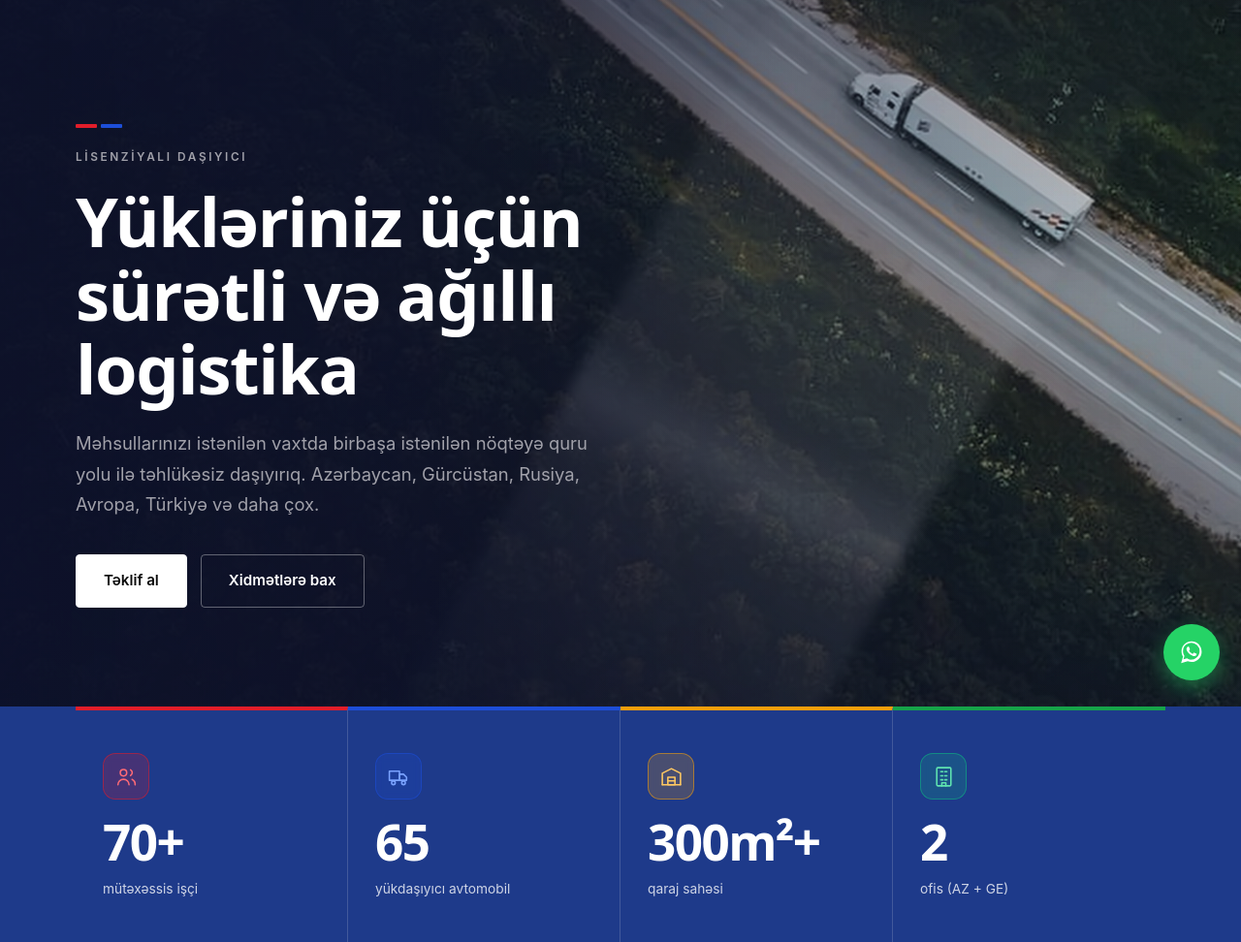
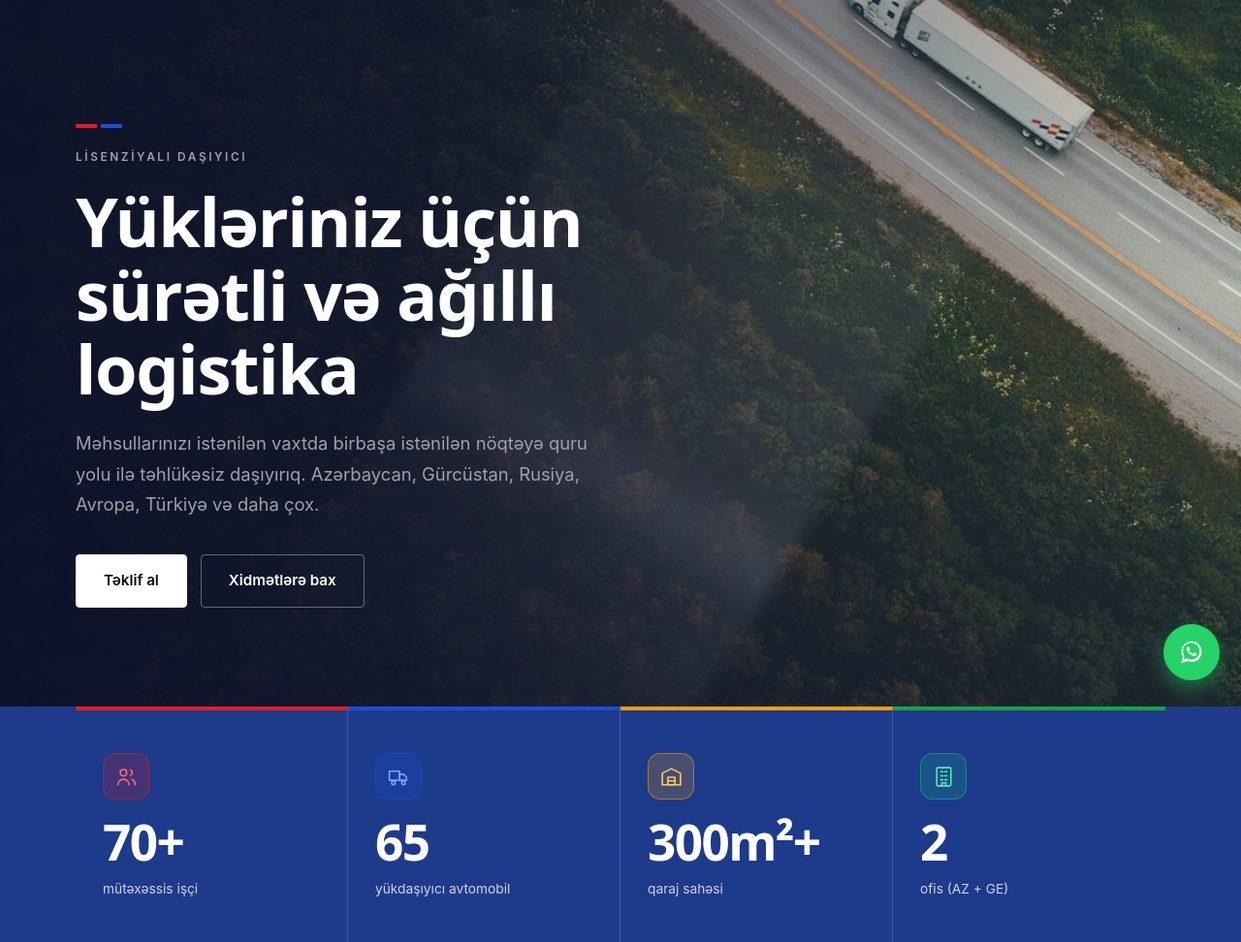
Before and after one commit to notfarruks/FastTransLogistics, a Flask app: page / in a window 1280 px wide. Shown: the part 76-1048 px from the top of the page at 97% size. Run offline with Flask 3, Linux system fonts and the light colour scheme; some web fonts are replaced.

Commit message:
Some changes

```diff
--- a/static/css/styles.css
+++ b/static/css/styles.css
@@ -319,7 +319,7 @@ h3 { font-size: 1.2rem; letter-spacing: -0.01em; }
   .route-track { max-width: 60px; }
 
   /* keep the truck in frame on a narrow screen */
-  .hero::before { background-position: 74% 18%; }
+  .hero::before { background-position: 70% 24%; }
   .hero-streak { display: none; }
 
   /* partners: shorter tiles instead of huge boxes */
@@ -402,7 +402,7 @@ h3 { font-size: 1.2rem; letter-spacing: -0.01em; }
 /* moving image layer — drone tracks the truck forward along the road */
 .hero::before{
   content:""; position:absolute; inset:-8%; z-index:-2; will-change:transform;
-  background:var(--indigo) url('/static/img/photos/hero.jpg') 56% 20%/cover no-repeat;
+  background:var(--indigo) url('/static/img/photos/hero.jpg') center/cover no-repeat;
   animation:heroDrive 16s ease-in-out infinite alternate;
 }
 /* overlay: dark on the left for text, clears toward the top-right so the truck pops */
@@ -414,8 +414,8 @@ h3 { font-size: 1.2rem; letter-spacing: -0.01em; }
 }
 /* light streak that races up the road to sell the speed */
 .hero-streak{
-  position:absolute; z-index:-1; top:-30%; left:48%; width:30%; height:170%;
-  transform:rotate(28deg); transform-origin:center;
+  position:absolute; z-index:-1; top:-30%; left:35%; width:34%; height:170%;
+  transform:rotate(31deg); transform-origin:center;
   background:linear-gradient(180deg, rgba(255,255,255,0) 0%, rgba(255,255,255,.16) 45%, rgba(255,255,255,.34) 50%, rgba(255,255,255,.16) 55%, rgba(255,255,255,0) 100%);
   filter:blur(7px); mix-blend-mode:screen; pointer-events:none;
   animation:heroStreak 4.6s linear infinite;
@@ -425,10 +425,10 @@ h3 { font-size: 1.2rem; letter-spacing: -0.01em; }
   100%{ transform:scale(1.16) translate3d(3%,-3%,0); }
 }
 @keyframes heroStreak{
-  0%{ transform:rotate(28deg) translateY(60%); opacity:0; }
+  0%{ transform:rotate(31deg) translateY(60%); opacity:0; }
   15%{ opacity:1; }
   85%{ opacity:1; }
-  100%{ transform:rotate(28deg) translateY(-60%); opacity:0; }
+  100%{ transform:rotate(31deg) translateY(-60%); opacity:0; }
 }
 @media (prefers-reduced-motion: reduce){
   .hero::before{ animation:none; transform:scale(1.05); }
```
Also changed, not shown: static/img/photos/hero.jpg.
